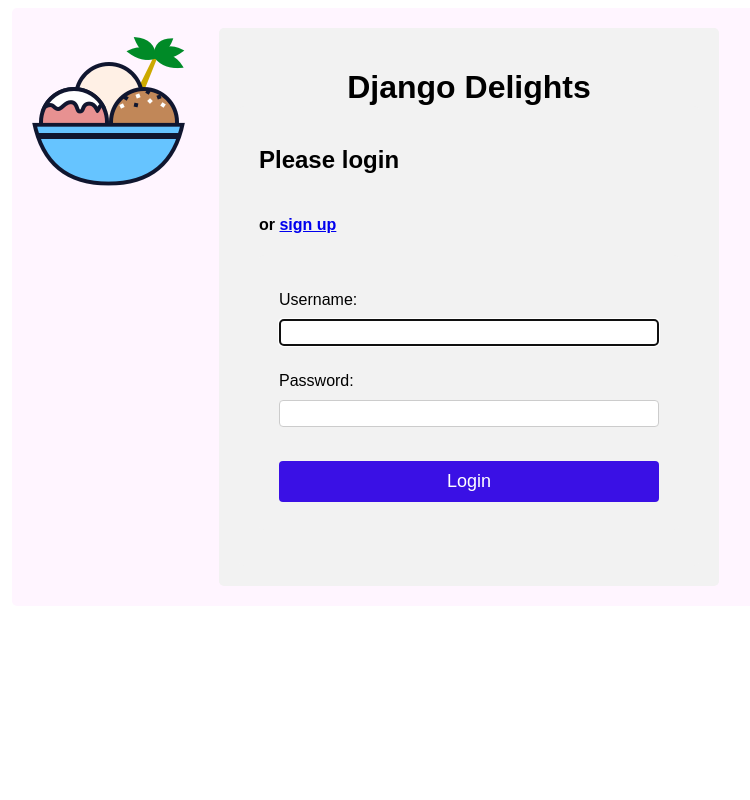
After one commit to evandrorm89/delights, a Django app: page /account/login/ in a window 1280 px wide. The commit adds this page. Shown: the whole page, without its empty margins (6-756 px from the left). Run offline with Django 3.2, Linux system fonts and the light colour scheme.

Commit message:
implementing login and logout methods

```diff
--- a/delights/settings.py
+++ b/delights/settings.py
@@ -120,6 +120,10 @@ USE_TZ = True
 
 STATIC_URL = '/static/'
 
+LOGIN_URL = '/account/login'
+LOGIN_REDIRECT_URL = 'home'
+LOGOUT_REDIRECT_URL = 'home'
+
 # Default primary key field type
 # https://docs.djangoproject.com/en/3.2/ref/settings/#default-auto-field
 
--- a/delights/urls.py
+++ b/delights/urls.py
@@ -17,6 +17,6 @@ from django.contrib import admin
 from django.urls import include, path
 
 urlpatterns = [
-    path('django_delights/', include('django_delights.urls')),
+    path('', include('django_delights.urls')),
     path('admin/', admin.site.urls),
 ]
--- /dev/null
+++ b/django_delights/static/django_delights/header.css
@@ -0,0 +1,98 @@
+body {
+  font-family: Arial, Helvetica, sans-serif;
+}
+
+.header {
+  display: flex;
+  flex-direction: row;
+  background-color: #FFF5FF;
+  margin-left: 10px;
+}
+
+.header-title {
+  margin-bottom: 0;
+}
+
+.header-content {
+  display: flex;
+  flex-direction: column;
+  margin-left: 30px;
+  align-items: center;
+  justify-content: center;
+}
+
+.header-greet {
+  width: 100%;
+}
+
+.logout-button {
+  position: absolute;
+  top: 100px;
+  right: 15px;
+  display: block;
+  width: 80px;
+  height: 15px;
+  background: #3A10E5;
+  padding: 10px;
+  text-align: center;
+  border-radius: 5px;
+  color: white;
+  font-weight: bold;
+  line-height: 15px;
+  text-decoration: none;
+}
+
+table {
+    border-collapse: collapse;
+    width: 100%;
+}
+
+td, th {
+    border: 1px solid #ddd;
+    padding: 8px;
+}
+
+tr:nth-child(even) {
+    background-color: #f2f2f2;
+}
+
+tr:hover {
+    background-color: #ddd;
+}
+
+th {
+    padding-top: 12px;
+    padding-bottom: 12px;
+    text-align: left;
+    background-color: #4CAF50;
+    color: white;
+}
+input[type=text], input[type=password], select {
+    width: 30%;
+    padding: 12px 20px;
+    margin: 8px 0;
+    display: inline-block;
+    border: 1px solid #ccc;
+    border-radius: 4px;
+    box-sizing: border-box;
+}
+button, input[type=submit] {
+    background-color: #4CAF50;
+    color: white;
+    padding: 14px 20px;
+    margin: 8px 0;
+    border: none;
+    border-radius: 4px;
+    cursor: pointer;
+}
+
+
+input[type=submit]:hover {
+    background-color: #45a049;
+}
+
+div {
+    border-radius: 5px;
+    background-color: #f2f2f2;
+    padding: 20px;
+}
--- /dev/null
+++ b/django_delights/static/django_delights/login.css
@@ -0,0 +1,30 @@
+body {
+	font-family: Arial;
+}
+
+.login-form {
+	display: flex;
+	width: 420px;
+	flex-direction: column;
+	margin: auto;
+}
+
+input[type=submit]{
+	background-color: #3A10E5;
+	color: white;
+	padding: 10px 14px;
+	margin: 8px 0;
+	border: none;
+	border-radius: 4px;
+	cursor: pointer;
+	width: 100%;
+	font-size: 18px;
+}
+
+input[type=text],
+input[type=password]{
+	margin: 10px 0;
+	padding: 5px;
+	width: 100%;
+	border-radius: 4px;
+}
--- a/django_delights/templates/django_delights/base.html
+++ b/django_delights/templates/django_delights/base.html
@@ -1,69 +1,21 @@
-<head>
-<style>
-body {
-    font-family: Arial, Helvetica, sans-serif;
-}
-table {
-    border-collapse: collapse;
-    width: 100%;
-}
-
-td, th {
-    border: 1px solid #ddd;
-    padding: 8px;
-}
-
-tr:nth-child(even) {
-    background-color: #f2f2f2;
-}
-
-tr:hover {
-    background-color: #ddd;
-}
-
-th {
-    padding-top: 12px;
-    padding-bottom: 12px;
-    text-align: left;
-    background-color: #4CAF50;
-    color: white;
-}
-input[type=text], input[type=password], select {
-    width: 30%;
-    padding: 12px 20px;
-    margin: 8px 0;
-    display: inline-block;
-    border: 1px solid #ccc;
-    border-radius: 4px;
-    box-sizing: border-box;
-}
-button, input[type=submit] {
-    background-color: #4CAF50;
-    color: white;
-    padding: 14px 20px;
-    margin: 8px 0;
-    border: none;
-    border-radius: 4px;
-    cursor: pointer;
-}
-
-
-input[type=submit]:hover {
-    background-color: #45a049;
-}
-
-div {
-    border-radius: 5px;
-    background-color: #f2f2f2;
-    padding: 20px;
-}
-
-</style>
-</head>
 <body>
 {% load static %}
-<a href="{% url 'home' %}"><img src="{% static 'inventory/owl.jpg' %}" alt="VO Logo"></a>
-<h3>Welcome to your Inventory {{ name }}!</h3>
-    {% block content %}
-    {% endblock %}
+
+<link rel="stylesheet" type="text/css" href="{% static 'django_delights/header.css' %}">
+
+<div class="header">
+
+    <a href="{% url 'home' %}"><img src="{% static 'django_delights/Dessert.png' %}" alt="VO Logo"></a>
+    {% if user.username %}
+    <a href="{% url 'logout' %}" class="logout_button">Log Out</a>
+    {% endif %}
+    <div class="header-content">
+        <h1 class="header-title">Django Delights</h1>
+        {% if user.username %}
+        <h4 class="header-greet">Welcome to your Inventory, {{ name }}!</h4>
+        {% endif %}
+        {% block content %}
+        {% endblock %}
+    </div>
+</div>
 </body>
--- /dev/null
+++ b/django_delights/templates/registration/login.html
@@ -0,0 +1,17 @@
+{% extends "../django_delights/base.html" %}
+
+{% block content %}
+{% load static %}
+<link rel="stylesheet" type="text/css" href="{% static 'django_delights/login.css' %}">
+<div class="login-form">
+    <h2>Please login</h2>
+    <h4>or <a href="{% url 'signup' %}">sign up</a></h4>
+    <form class="login" method="post">
+        <div>
+            {% csrf_token %}
+            {{ form.as_p }}
+            <input type="submit" value="Login"/>
+        </div>
+    </form>
+</div>
+{% endblock %}
--- a/django_delights/urls.py
+++ b/django_delights/urls.py
@@ -1,9 +1,12 @@
-from django.urls import path
+from django.urls import path, include
 
 from . import views
 
 urlpatterns = [
     path('', views.home, name='home'),
+    path('account/', include('django.contrib.auth.urls'), name='login'),
+    path('signup/', views.SignUp.as_view(), name='signup'),
+    path('logout/', views.logout_request, name='logout'),
     path('menu/', views.MenuView.as_view(), name='menu'),
     path('menu/create', views.MenuItemCreate.as_view(), name='menu_create'),
     path('ingredients/list', views.IngredientsView.as_view(), name='ingredients'),
```
Also changed, not shown: django_delights/static/django_delights/signup.css (added, +30 -0 lines), django_delights/templates/registration/signup.html (added, +16 -0 lines), django_delights/views.py (+28 -11 lines), db.sqlite3, django_delights/static/django_delights/Dessert.png (added).
